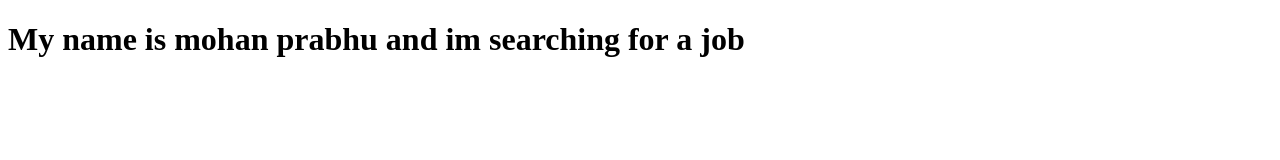
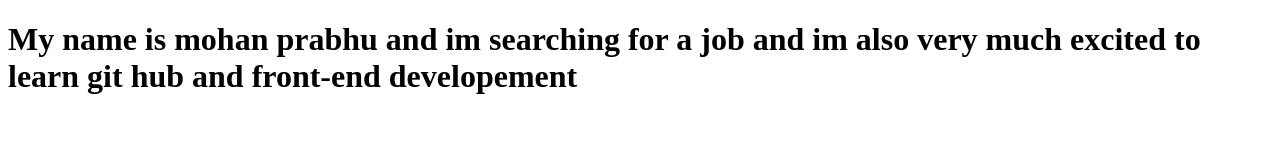
Before and after one commit to mohan990/myProject, a plain HTML site: page index.html in a window 1280 px wide. Drawn offline with Linux system fonts and the light colour scheme.

Commit message:
updated some contents

```diff
--- a/index.html
+++ b/index.html
@@ -7,6 +7,8 @@
     <title>Document</title>
 </head>
 <body>
-    <h1>My name is mohan prabhu and im searching for a job</h1>
+    <h1>My name is mohan prabhu and im searching for a job
+        and im also very much excited to learn git hub and front-end developement
+    </h1>
 </body>
 </html>
```
